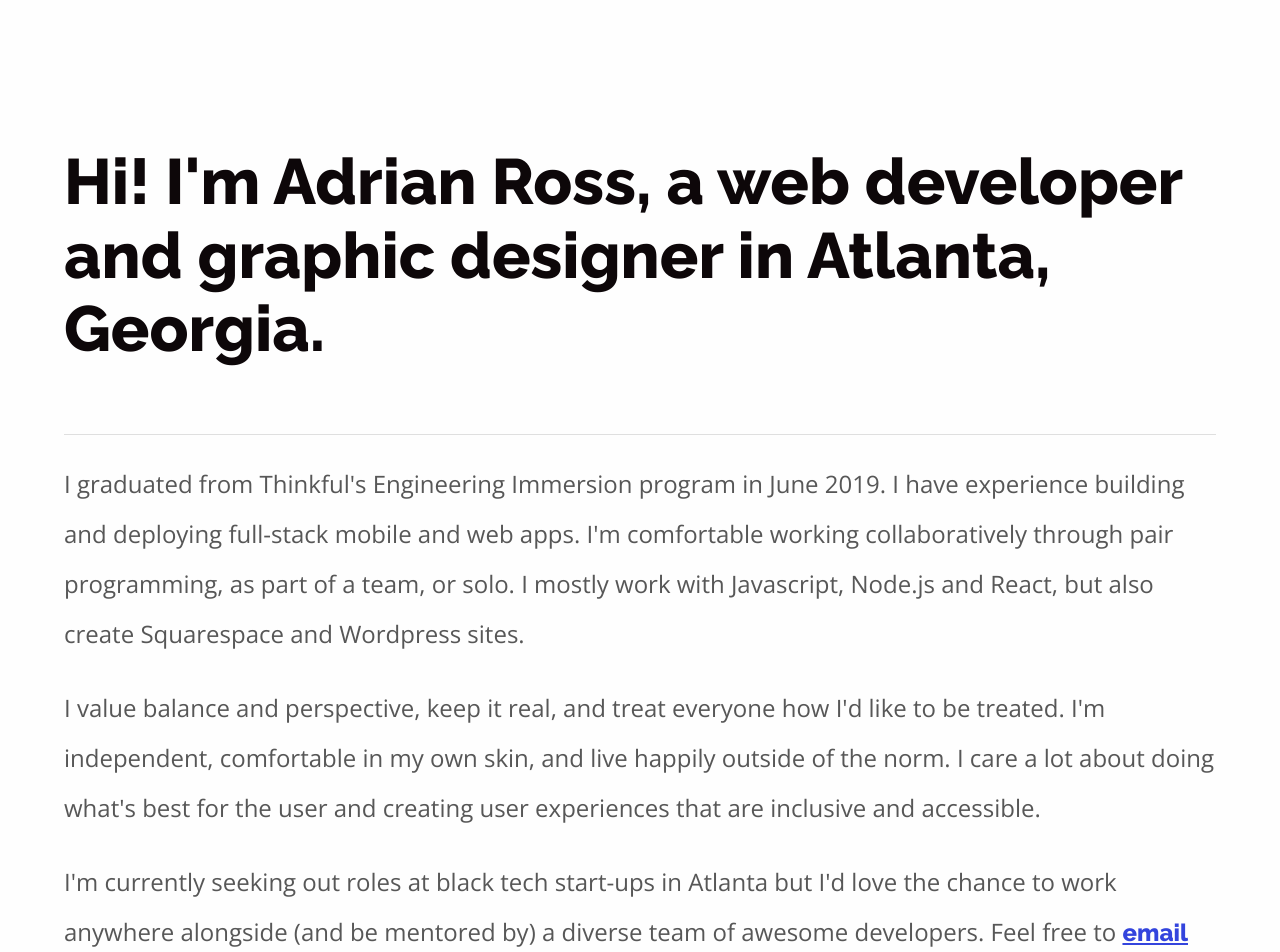
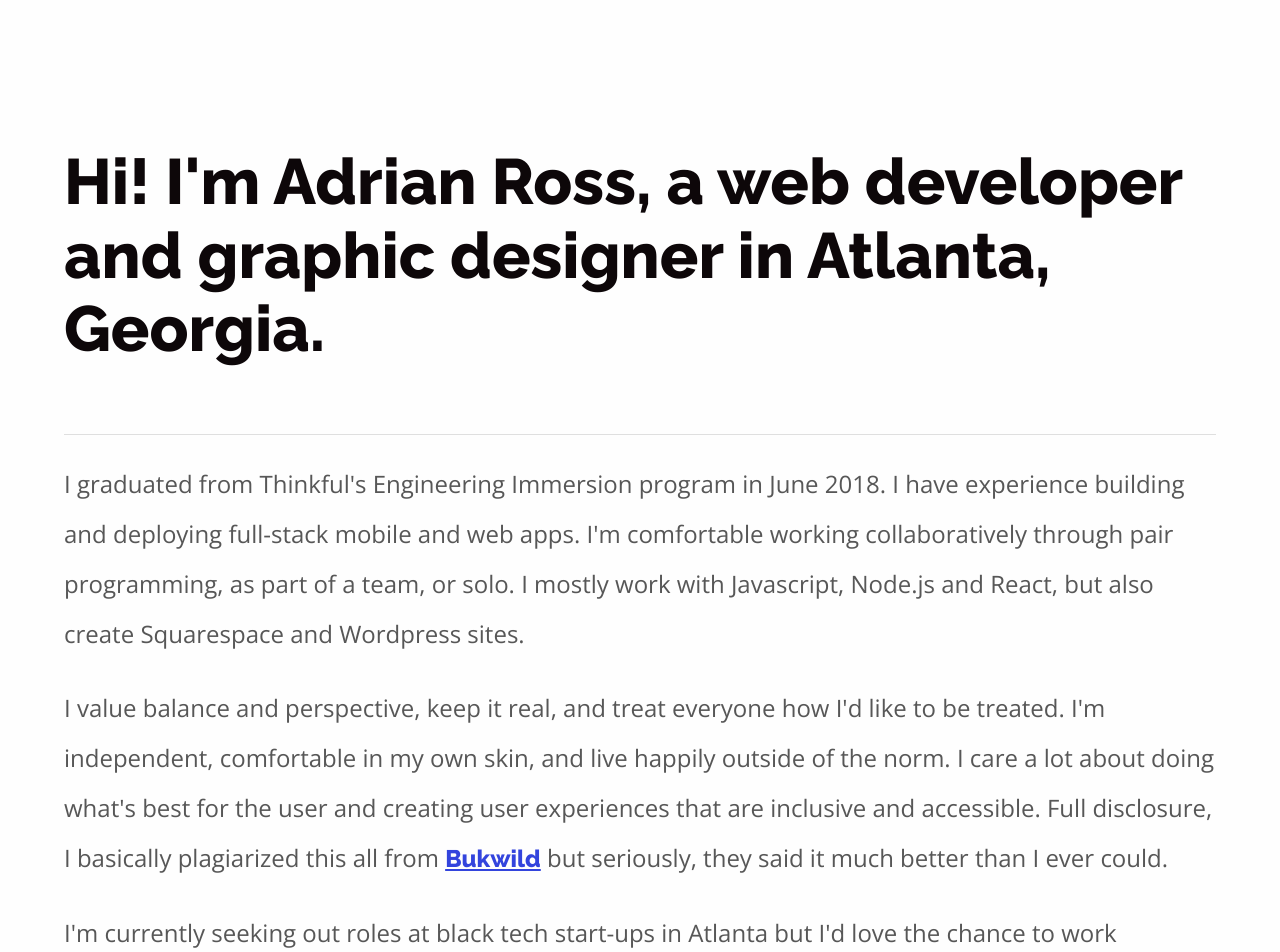
Before and after one commit to adriantoddross/portfolio, a React (Create React App) app: page / in a window 1280 px wide. Shown: the top 952 px of the page. Built offline with nearby package versions, Linux system fonts and the light colour scheme.

Commit message:
Revise Thinkful graduation date; thanks Giovanni!

```diff
--- a/src/components/AboutMe.js
+++ b/src/components/AboutMe.js
@@ -13,11 +13,11 @@ export default function AboutMe(props) {
         <section>
         <h2 className='section-header'>Experience</h2>
           <p className='experience'>
-          I graduated from Thinkful's Engineering Immersion program in June 2019. I have experience building and deploying full-stack mobile and web apps. I'm comfortable working collaboratively through pair programming, as part of a team, or solo. I mostly work with Javascript, Node.js and React, but also create Squarespace and Wordpress sites.
+          I graduated from Thinkful's Engineering Immersion program in June 2018. I have experience building and deploying full-stack mobile and web apps. I'm comfortable working collaboratively through pair programming, as part of a team, or solo. I mostly work with Javascript, Node.js and React, but also create Squarespace and Wordpress sites.
           </p>
         </section>
           <p>
-            I value balance and perspective, keep it real, and treat everyone how I'd like to be treated. I'm independent, comfortable in my own skin, and live happily outside of the norm. I care a lot about doing what's best for the user and creating user experiences that are inclusive and accessible.
+            I value balance and perspective, keep it real, and treat everyone how I'd like to be treated. I'm independent, comfortable in my own skin, and live happily outside of the norm. I care a lot about doing what's best for the user and creating user experiences that are inclusive and accessible. Full disclosure, I basically plagiarized this all from <a  href="https://www.bukwild.com/about" target="_blank" rel="noopener noreferrer">Bukwild</a> but seriously, they said it much better than I ever could.
           </p>
         <section>
         <h2 className='section-header'>About Me</h2>
```
